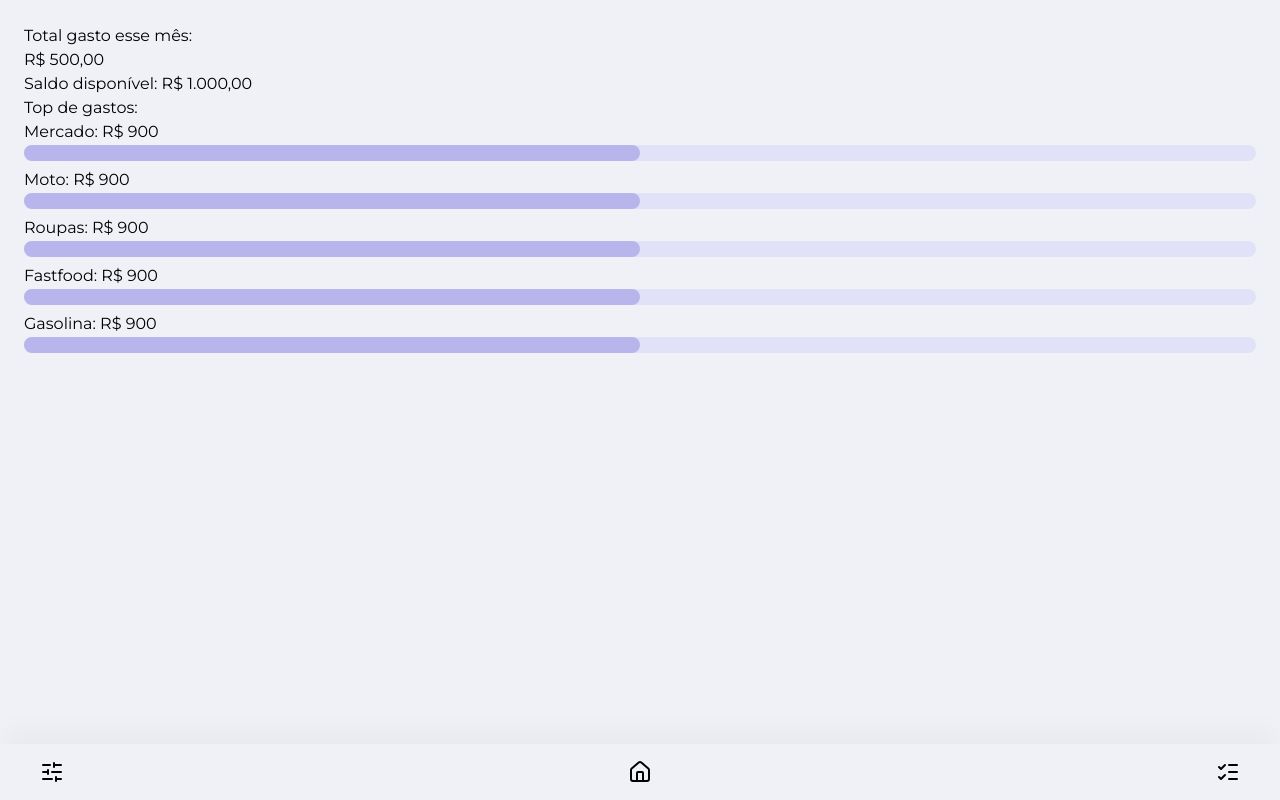
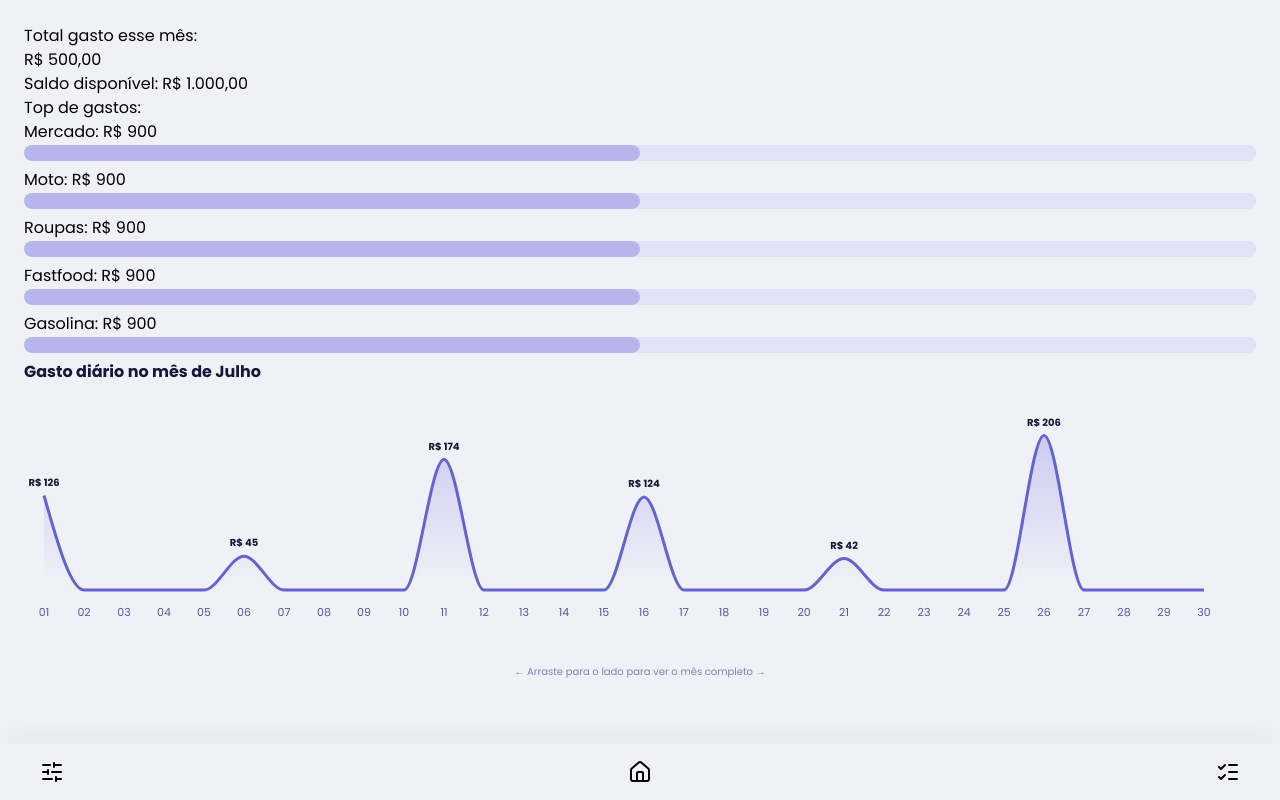
Before and after one commit to lucasboeck06/sepoupe, a React app in the folder frontend/: page /dashboard in a window 1280 px wide. Built offline with nearby package versions, Linux system fonts and the light colour scheme; the HTML template or start-up script is replaced by a standard one.

Commit message:
Troca de fonte global para: Poppins, carregando diretamente

```diff
--- a/frontend/package.json
+++ b/frontend/package.json
@@ -10,6 +10,7 @@
     "preview": "vite preview"
   },
   "dependencies": {
+    "@fontsource/poppins": "^5.2.7",
     "@tailwindcss/vite": "^4.3.1",
     "lucide-react": "^1.23.0",
     "react": "^19.2.7",
--- /dev/null
+++ b/frontend/src/components/GraficoGastosScroll.jsx
@@ -0,0 +1,87 @@
+import { AreaChart, Area, XAxis, Tooltip, LabelList } from "recharts";
+
+// Mock de dados simulando o mês cheio para testar o scroll
+const dadosTrintaDias = Array.from({ length: 30 }, (_, i) => {
+  const dia = String(i + 1).padStart(2, "0");
+  // Simulando alguns dias com gasto zero e outros com picos
+  const gasto = i % 5 === 0 ? Math.floor(Math.random() * 200) + 20 : 0;
+  return { dia, gasto };
+});
+
+export default function GraficoGastosScroll() {
+  return (
+    <div className="w-full bg-[#F0F0F7] rounded-xl">
+      <h3 className="text-[#161637] font-bold mb-4">
+        Gasto diário no mês de Julho
+      </h3>
+
+      {/* CONTAINER DO SCROLL:
+        A classe 'overflow-x-auto' ativa o scroll horizontal.
+        As classes com [&::-webkit-scrollbar] escondem a barra de scroll nativa do sistema,
+        deixando o visual muito mais limpo. O usuário só precisa arrastar.
+      */}
+      <div className="w-full overflow-x-auto [&::-webkit-scrollbar]:hidden [-ms-overflow-style:none] [scrollbar-width:none]">
+        {/* LARGURA FIXA:
+          Forçamos uma div interna a ter 1200px de largura.
+          Isso garante que o gráfico estique para o lado e ative o scroll da div pai.
+        */}
+        <div className="w-[1200px] h-64">
+          {/* Aqui não usamos o ResponsiveContainer, passamos a largura fixa direto no AreaChart */}
+          <AreaChart
+            width={1200}
+            height={220}
+            data={dadosTrintaDias}
+            margin={{ top: 25, right: 20, left: 20, bottom: 0 }}
+          >
+            <defs>
+              <linearGradient id="corLavanda" x1="0" y1="0" x2="0" y2="1">
+                <stop offset="5%" stopColor="#B6B6EC" stopOpacity={0.6} />
+                <stop offset="95%" stopColor="#B6B6EC" stopOpacity={0} />
+              </linearGradient>
+            </defs>
+
+            {/* Eixo X mostrando TODOS os dias, sem pular nenhum */}
+            <XAxis
+              dataKey="dia"
+              axisLine={false}
+              tickLine={false}
+              tick={{ fontSize: 11, fill: "#575799", fontWeight: "500" }}
+              dy={10}
+            />
+
+            <Tooltip />
+
+            <Area
+              type="monotone"
+              dataKey="gasto"
+              stroke="#6363D1"
+              strokeWidth={3}
+              fillOpacity={1}
+              fill="url(#corLavanda)"
+            >
+              {/* VALORES EM CIMA DOS PONTOS:
+                O LabelList projeta o valor de cada dia direto no gráfico.
+                Usamos um formatter para mostrar o valor zerado como vazio "",
+                assim a tela não fica poluída nos dias que o usuário não gastou nada.
+              */}
+              <LabelList
+                dataKey="gasto"
+                position="top"
+                offset={10}
+                fill="#161637"
+                fontSize={10}
+                fontWeight="700"
+                formatter={(value) => (value > 0 ? `R$ ${value}` : "")}
+              />
+            </Area>
+          </AreaChart>
+        </div>
+      </div>
+
+      {/* Um pequeno aviso sutil para o usuário saber que dá para arrastar */}
+      <p className="text-center text-[10px] text-[#575799] mt-2 animate-pulse">
+        ← Arraste para o lado para ver o mês completo →
+      </p>
+    </div>
+  );
+}
--- a/frontend/src/components/NavBar.jsx
+++ b/frontend/src/components/NavBar.jsx
@@ -2,7 +2,7 @@ import { Home, SlidersHorizontal, ListChecks } from "lucide-react";
 
 export default function NavBar() {
   return (
-    <div className="flex flex-raw justify-between px-10 py-4 bg-[#F0F0F7] shadow-[0_-20px_25px_-5px_rgba(0,0,0,0.03)]">
+    <div className="w-full bottom-0 fixed flex flex-raw justify-between px-10 py-4 bg-[#F0F0F7] shadow-[0_-20px_25px_-5px_rgba(0,0,0,0.03)]">
       <SlidersHorizontal />
       <Home />
       <ListChecks />
--- a/frontend/src/index.css
+++ b/frontend/src/index.css
@@ -1,11 +1,12 @@
-/* Primeiro as fontes externas */
-@import url("https://fonts.googleapis.com/css2?family=Montserrat:ital,wght@0,100..900;1,100..900&display=swap");
+@import "@fontsource/poppins/400.css";
+@import "@fontsource/poppins/600.css";
+@import "@fontsource/poppins/700.css";
 
 /* Depois o Tailwind */
 @import "tailwindcss";
 
 @theme {
-  --font-sans: "Montserrat", sans-serif;
+  --font-sans: "Poppins", sans-serif;
 }
 
 html,
--- a/frontend/src/pages/Dashboard.jsx
+++ b/frontend/src/pages/Dashboard.jsx
@@ -1,10 +1,11 @@
 import NavBar from "../components/NavBar.jsx";
 import RankGastos from "../components/RankGastos.jsx";
+import GraficoGastosScroll from "../components/GraficoGastosScroll.jsx";
 
 export default function Dashboard() {
   return (
-    <div className="h-full flex flex-col justify-between bg-[#F0F0F7]">
-      <div className="h-full flex flex-col p-6">
+    <div className="flex flex-col justify-between bg-[#F0F0F7]">
+      <div className="flex flex-col p-6 mb-18">
         <div>
           <h1>Total gasto esse mês:</h1>
           <p>R$ 500,00</p>
@@ -19,6 +20,8 @@ export default function Dashboard() {
           <RankGastos categoria="Fastfood" value={0.5} valor={900.0} />
           <RankGastos categoria="Gasolina" value={0.5} valor={900.0} />
         </div>
+
+        <GraficoGastosScroll />
       </div>
 
       <NavBar />
```
